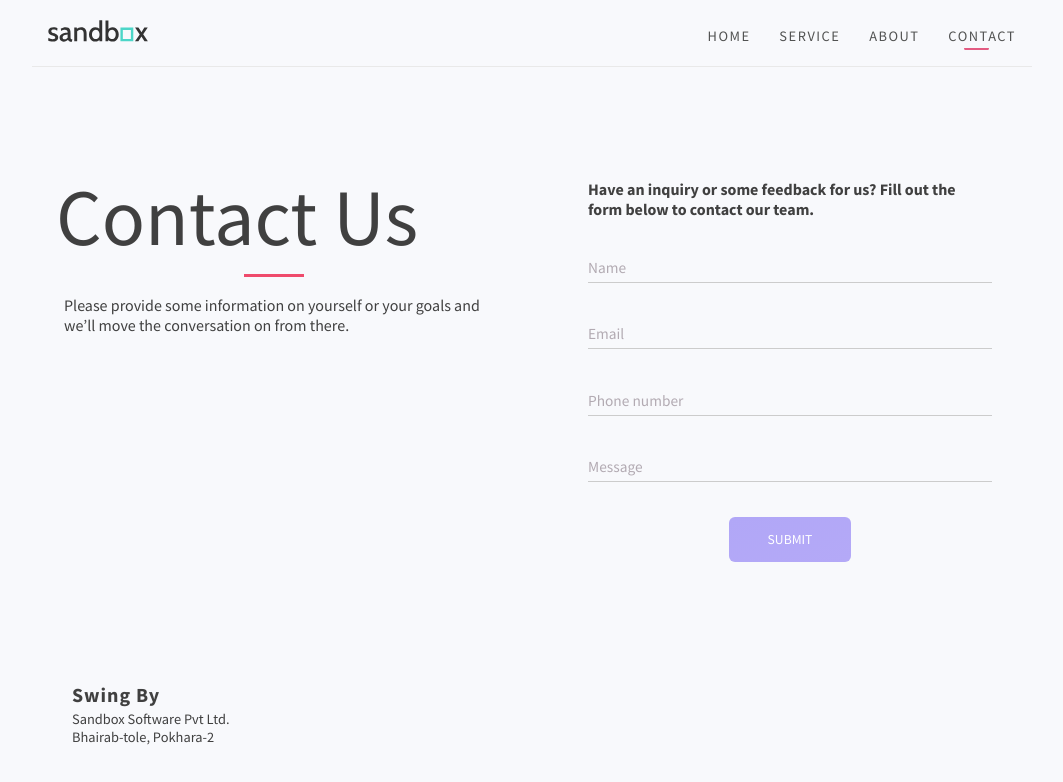
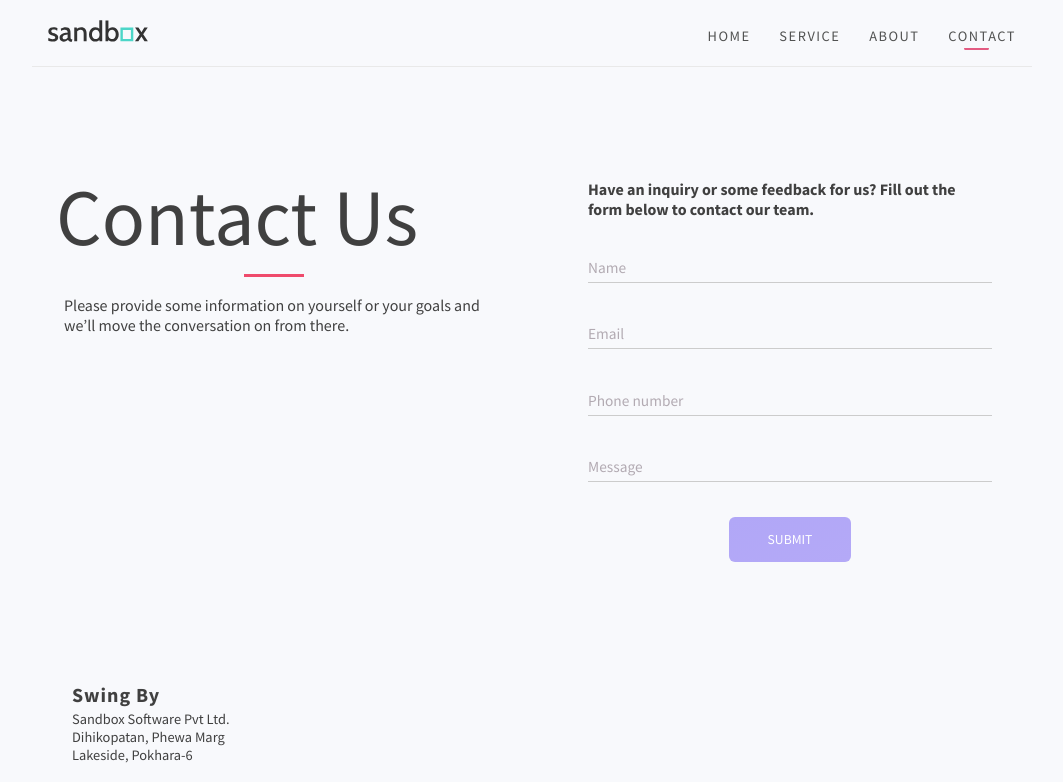
Before and after one commit to thenepaligamer/sandbox-pokhara.github.io, a React (Create React App) app: page /contact in a window 1280 px wide. Shown: the top 782 px of the page, without its empty margins (108-1171 px from the left). Built offline with nearby package versions, Linux system fonts and the light colour scheme.

Commit message:
Updates location of the company

```diff
--- a/src/pages/Contact.js
+++ b/src/pages/Contact.js
@@ -176,7 +176,8 @@ function Contact() {
             <div className={styles.locationCompanyName}>
               Sandbox Software Pvt Ltd.
             </div>
-            <div className={styles.locationStreet}>Bhairab-tole, Pokhara-2</div>
+            <div className={styles.locationStreet}>Dihikopatan, Phewa Marg</div>
+            <div className={styles.locationStreet}>Lakeside, Pokhara-6</div>
           </div>
           <div className={styles.mail}>
             <div className={styles.mailTitle}>Reach Out</div>
```
